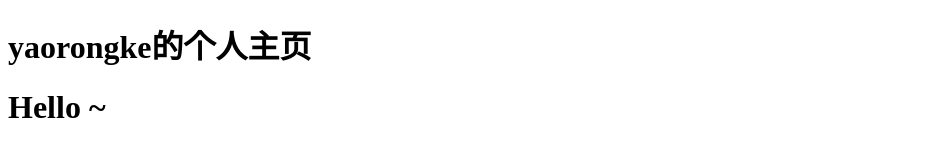
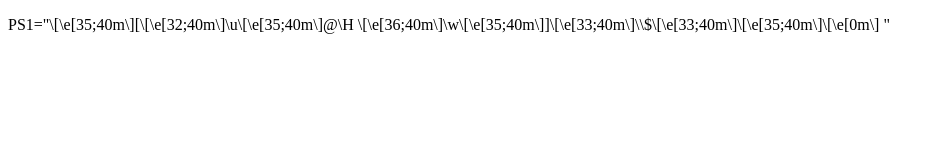
Before and after one commit to a96219/a96219.github.io, a plain HTML site: page index.html in a window 1280 px wide. Shown: the whole page, without its empty margins (0-944 px from the left). Drawn offline with Linux system fonts and the light colour scheme.

Commit message:
Update index.html

```diff
--- a/index.html
+++ b/index.html
@@ -2,10 +2,9 @@
 <html lang="en">
 <head>
     <meta charset="UTF-8">
-    <title>yaorongke</title>
+    <title>chen</title>
 </head>
 <body>
-    <h1>yaorongke的个人主页</h1>
-    <h1>Hello ~</h1>
+    <p>PS1="\[\e[35;40m\][\[\e[32;40m\]\u\[\e[35;40m\]@\H \[\e[36;40m\]\w\[\e[35;40m\]]\[\e[33;40m\]\\$\[\e[33;40m\]\[\e[35;40m\]\[\e[0m\] "</p>
 </body>
 </html>
```
